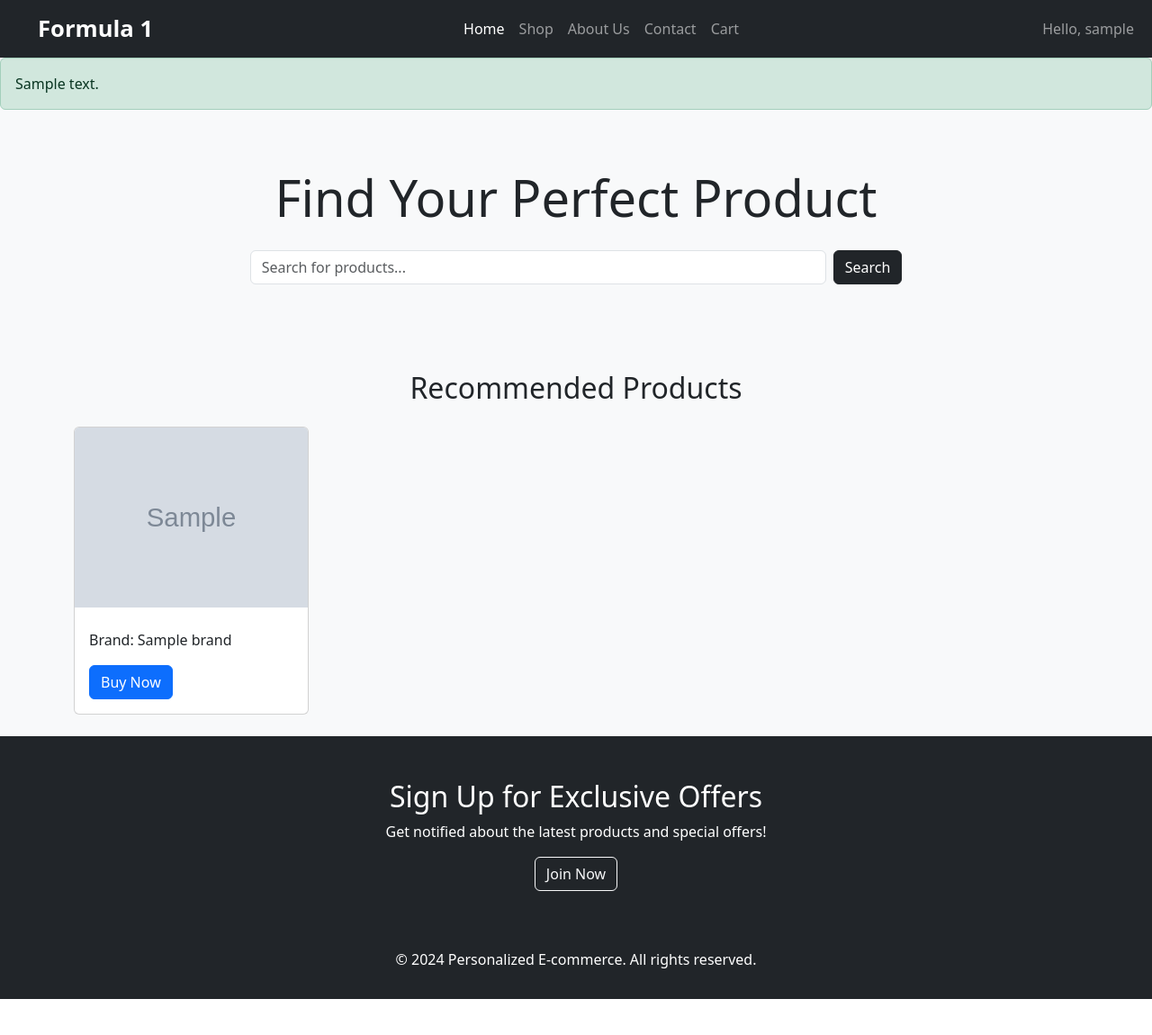
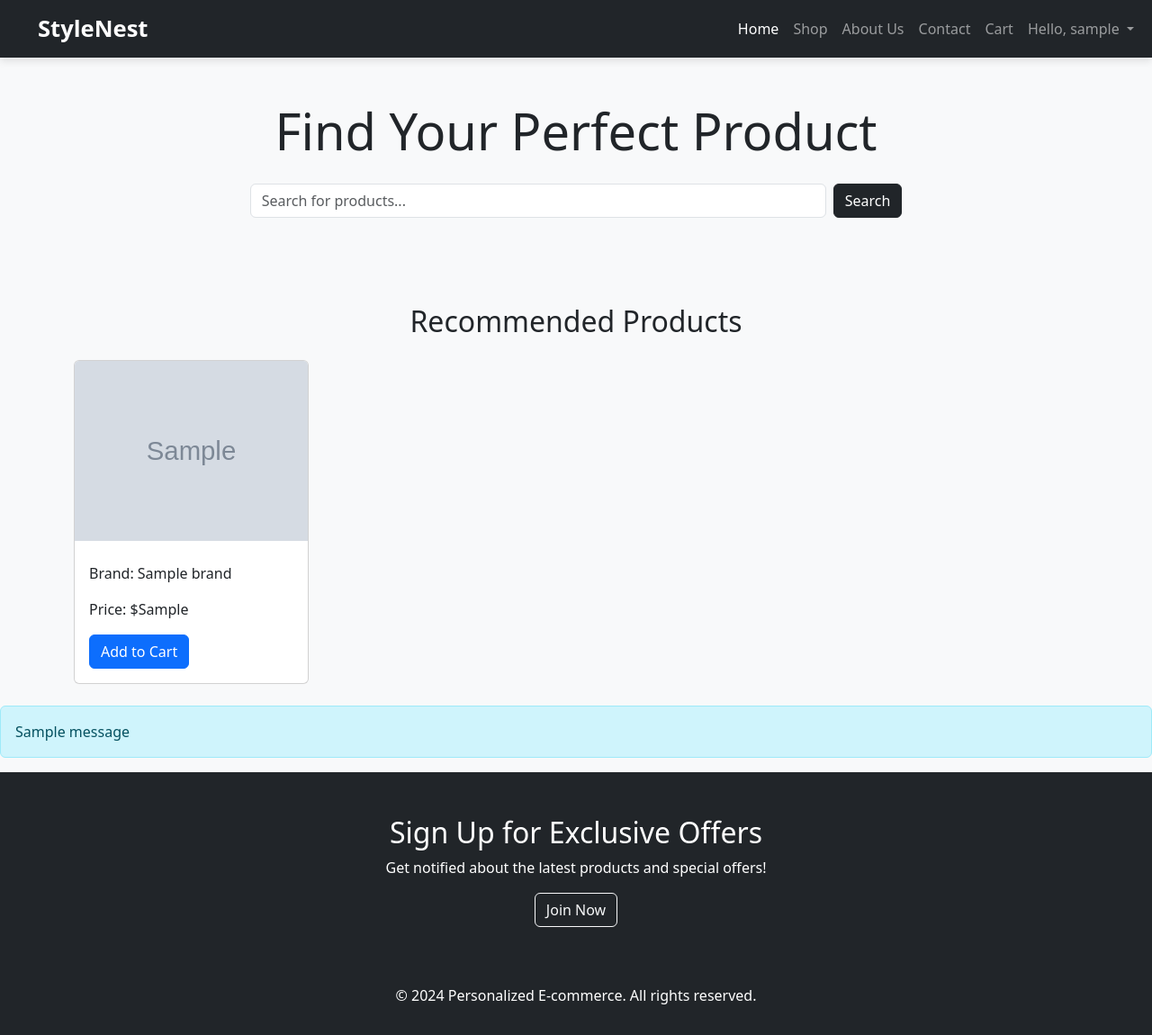
Before and after one commit to dinuravimukthi/Personalized-Recommendation-System-for-E-commerce, a Flask app: template templates/main.html in a window 1280 px wide. Shown: the whole page at 90% size. Before the commit the page ends 1110 px from the top, so only its background shows below. Run offline with Flask 3, Linux system fonts and the light colour scheme; the visitor is signed in with stand-in values (Sample User, id 1); tables that the repository leaves empty hold one stand-in row (values such as "Sample post"); the template is opened without the code that fills it: most values are stand-ins (such as "Sample title", 1, 10 or a date in 2020); grey boxes marked "Sample" are stand-in pictures; one stand-in notice (Sample message) is shown; parts of the project's set-up code (start-up, migrations or seed data) failed here and were passed over.

Commit message:
new changes with login
change login and add cart

```diff
--- a/app.py
+++ b/app.py
@@ -1,4 +1,4 @@
-from flask import Flask, request, render_template, redirect, session, flash, url_for
+from flask import Flask, request, render_template, redirect, session, flash, url_for, jsonify
 import pandas as pd
 import numpy as np
 import random
@@ -28,6 +28,14 @@ class Users(db.Model):
     email = db.Column(db.String(100), nullable=False)
     phone = db.Column(db.String(100), nullable=False)
     password = db.Column(db.String(100), nullable=False)
+
+# Define your model class for the 'users_product_data' table
+class User_product_data(db.Model):
+    id = db.Column(db.Integer, primary_key=True)
+    user_id = db.Column(db.String(100), nullable=False)
+    product_id = db.Column(db.String(100), nullable=False)
+    product_name = db.Column(db.String(255), nullable=False)
+    rating = db.Column(db.String(100), nullable=False)
 
 # Recomennded system function
 def truncate(text, length):
@@ -240,6 +248,10 @@ def specific_item_based_recommendation(product_id, user_data, product_data, n_to
 # Hybrid Recommendation
 def hybrid_recommendations(train_data, target_user_id, item_name, top_n=10):
 
+    # Ensure that target_user_id is being processed as expected
+    if isinstance(target_user_id, str):
+        target_user_id = int(target_user_id)  # Convert to int if necessary
+
     # Getcontent Based recommendations
     content_based_rec = content_based_recommendations(product_data, item_name, top_n)
     # Get Collaborative filtering recommendations
@@ -265,8 +277,10 @@ random_image_urls = [
 #routes
 @app.route("/")
 def index():
+    # Get the prices from the List Price column in train_data for the first 5 trending products
+    prices = train_data['List Price'].head(5).tolist()
+
     random_product_image_urls = [random.choice(random_image_urls) for _ in range(len(trending_products))]
-    price = [40, 50, 60, 70, 100]
 
     # Pass zip function to Jinja2
     return render_template(
@@ -274,7 +288,7 @@ def index():
         trending_products=trending_products.head(5),
         truncate=truncate,
         random_product_image_urls=random_product_image_urls,
-        random_price=[random.choice(price) for _ in range(len(trending_products.head(5)))],
+        random_price=prices,  # Assign prices from train_data
         zip=zip  # Passing zip function
     )
 
@@ -301,7 +315,7 @@ def signup():
         db.session.commit()
 
         random_product_image_urls = [random.choice(random_image_urls) for _ in range(len(trending_products))]
-        price = [40, 50, 60, 70, 100]
+        prices = train_data['List Price'].head(5).tolist()
 
         return render_template(
         'index.html',
@@ -309,36 +323,31 @@ def signup():
         trending_products=trending_products.head(5),
         truncate=truncate,
         random_product_image_urls=random_product_image_urls,
-        random_price=[random.choice(price) for _ in range(len(trending_products.head(5)))],
+        random_price=prices,
         zip=zip # Passing zip function
     )
 
     return render_template('index.html',signup_success="False")
 
 # login model
-@app.route("/login", methods=['POST', 'GET'])
+# Login route
+@app.route("/login", methods=['POST'])
 def login():
-    if request.method == 'POST':
-        # Use get method to avoid KeyError in case of missing fields
-        username = request.form.get('username')
-        password = request.form.get('password')
+    username = request.form.get('username')
+    password = request.form.get('password')
 
-        if not username or not password:
-            flash('Please enter both username and password', 'danger')
-            return redirect(url_for('index'))
+    if not username or not password:
+        return jsonify({'success': False, 'message': 'Please enter both username and password'})
 
-        # Query the database to check if the user exists
-        user = Users.query.filter_by(username=username, password=password).first()
+    # Query the database to check if the user exists
+    user = Users.query.filter_by(username=username, password=password).first()
 
-        if user:
-            session['username'] = user.username
-            session['user_id'] = user.user_id
-            flash('Login successful!', 'success')
-            return redirect(url_for('index'))
-        else:
-            flash('Invalid username or password', 'danger')
-
-    return render_template('index.html')
+    if user:
+        session['username'] = user.username
+        session['user_id'] = user.user_id
+        return jsonify({'success': True, 'message': 'Login successful!'})
+    else:
+        return jsonify({'success': False, 'message': 'No user found, please enter a valid username'})
 
 # logout model
 @app.route('/logout', methods=['POST'])
@@ -348,12 +357,12 @@ def logout():
     flash('You have been logged out successfully.', 'success')
     return redirect(url_for('index'))
 
-target_user_id = 100162
-
+# Recommendations
 @app.route("/recommendations", methods=['POST', 'GET'])
 def recommendations():
     if request.method == 'POST':
         products = request.form.get('products')
+        target_user_id = request.form.get('user_id')
 
         hybrid_rec = hybrid_recommendations(train_data, target_user_id, products)
 
@@ -364,14 +373,13 @@ def recommendations():
         else:
             # Create a list of random image URLs for each recommended product
             random_product_image_urls = [random.choice(random_image_urls) for _ in range(len(hybrid_rec))]
-            price = [40, 50, 60, 70, 100, 122, 106, 50, 30, 50]
+            prices = train_data['List Price'].head(5).tolist()
 
             return render_template('main.html',
                                    hybrid_rec=hybrid_rec,
                                    truncate=truncate,
                                    random_product_image_urls=random_product_image_urls,
-                                   random_price=random.choice(price))
-
+                                   random_price=prices)
 
 # Function to fetch product details
 def fetch_product_by_id(product_id):
@@ -392,23 +400,54 @@ def product_detail(product_id):
                            content_based_recommendations=content_based_rec,
                            item_based_recommendations=specific_item_based_rec)
 
+# add to cart
+@app.route("/add_to_cart", methods=['POST'])
+def add_to_cart():
+    if 'user_id' in session:  # Check if the user is logged in
+        user_id = session['user_id']
+        product_id = request.form['product_id']
+        product_name = request.form['product_name']
+        rating = request.form['rating']
+
+        # Create a new Cart entry
+        cart_item = User_product_data(user_id=user_id, product_id=product_id, product_name=product_name, rating=rating)
+        db.session.add(cart_item)
+        db.session.commit()
+
+        flash('Product added to cart!')
+        return redirect(url_for('main'))
+    else:
+        flash('Please log in to add items to your cart.')
+        return redirect(url_for('login'))
+
+# cart
+@app.route("/cart")
+def cart():
+    if 'user_id' in session:
+        user_id = session['user_id']
+        cart_items = User_product_data.query.filter_by(user_id=user_id).all()
+        return render_template('cart.html', cart_items=cart_items)
+    else:
+        flash('Please log in to view your cart.')
+        return redirect(url_for('login'))
 
 # routes
 @app.route("/home")
 def home():
     random_product_image_urls = [random.choice(random_image_urls) for _ in range(len(trending_products))]
-    price = [40, 50, 60, 70, 100]
+    prices = train_data['List Price'].head(5).tolist()
+
 
     # Pass zip function to Jinja2
     return render_template(
         'index.html',
+        signup_success="True",
         trending_products=trending_products.head(5),
         truncate=truncate,
         random_product_image_urls=random_product_image_urls,
-        random_price=[random.choice(price) for _ in range(len(trending_products.head(5)))],
+        random_price=prices,
         zip=zip  # Passing zip function
     )
 
-
 if __name__=='__main__':
     app.run(debug=True)
--- a/templates/main.html
+++ b/templates/main.html
@@ -14,31 +14,37 @@
     <!-- Navigation Bar -->
     <nav class="navbar navbar-expand-lg navbar-dark bg-dark">
         <div class="container-fluid">
-            <a class="navbar-brand" href="#">Formula 1</a>
+            <a class="navbar-brand" href="#">StyleNest</a>
             <button class="navbar-toggler" type="button" data-bs-toggle="collapse" data-bs-target="#navbarNav"
                 aria-controls="navbarNav" aria-expanded="false" aria-label="Toggle navigation">
                 <span class="navbar-toggler-icon"></span>
             </button>
             <div class="collapse navbar-collapse" id="navbarNav">
                 <ul class="navbar-nav ms-auto">
-                    <li class="nav-item"><a class="nav-link active" href="home">Home</a></li>
+                    <li class="nav-item"><a class="nav-link active" href="{{ url_for('index') }}">Home</a></li>
                     <li class="nav-item"><a class="nav-link" href="#">Shop</a></li>
                     <li class="nav-item"><a class="nav-link" href="#">About Us</a></li>
                     <li class="nav-item"><a class="nav-link" href="#">Contact</a></li>
-                    <li class="nav-item"><a class="nav-link" href="#">Cart</a></li>
+                    <li class="nav-item"><a class="nav-link" href="{{ url_for('cart') }}">Cart</a></li>
+                    <div class="collapse navbar-collapse" id="navbarNav">
+                        <ul class="navbar-nav ms-auto">
+
+                            {% if session.get('username') %}
+                            <div class="dropdown">
+                                <a class="nav-link dropdown-toggle" href="#" id="dropdownMenuButton" role="button"
+                                    data-bs-toggle="dropdown" aria-expanded="false">
+                                    Hello, {{ session['username'] }}
+                                </a>
+                                <ul class="dropdown-menu" aria-labelledby="dropdownMenuButton">
+                                    <li><a class="dropdown-item" href="#"
+                                            onclick="document.getElementById('logout-form').submit();">Sign Out</a></li>
                                 </ul>
                             </div>
-            <div class="collapse navbar-collapse" id="navbarNav"></div>
-            <ul class="navbar-nav ms-auto">
-                {% if session['username'] %}
-                <li class="nav-item">
-                    <a class="nav-link" href="#">Hello, {{ session['username'] }}</a>
-                </li>
                             {% else %}
-                <li class="nav-item">
-                    <a class="nav-link" href="#" data-bs-toggle="modal" data-bs-target="#loginModal">Login</a>
-                </li>
+                            <a class="nav-link" data-bs-toggle="modal" data-bs-target="#loginModal">Login</a>
                             {% endif %}
+                        </ul>
+                    </div>
                 </ul>
             </div>
         </div>
@@ -53,14 +59,19 @@
                     <button type="button" class="btn-close" data-bs-dismiss="modal" aria-label="Close"></button>
                 </div>
                 <div class="modal-body">
-                    <form>
+                    <!-- Error message will be displayed here if login fails -->
+                    <div id="loginError" class="alert alert-danger d-none" role="alert"></div>
+
+                    <form id="loginForm" method="POST">
                         <div class="mb-3">
                             <label for="username" class="form-label">Username</label>
-                            <input type="text" class="form-control" id="username" placeholder="Enter your username">
+                            <input type="text" class="form-control" id="username" name="username"
+                                placeholder="Enter your username" required>
                         </div>
                         <div class="mb-3">
                             <label for="password" class="form-label">Password</label>
-                            <input type="password" class="form-control" id="password" placeholder="Enter your password">
+                            <input type="password" class="form-control" id="password" name="password"
+                                placeholder="Enter your password" required>
                         </div>
                         <button type="submit" class="btn btn-dark w-100">Login</button>
                     </form>
@@ -72,14 +83,6 @@
             </div>
         </div>
     </div>
-
-    <!-- Success Message -->
-    {% if signup_message %}
-    <div class="alert alert-success" role="alert">
-        {{ signup_message }}
-    </div>
-    {% endif %}
-
 
     <!-- Sign Up Modal -->
     <div class="modal fade" id="signupModal" tabindex="-1" aria-labelledby="signupModalLabel" aria-hidden="true">
@@ -123,6 +126,9 @@
         </div>
     </div>
 
+    <!-- Logout Form -->
+    <form id="logout-form" action="/logout" method="POST" style="display: none;"></form>
+
     <!-- Hero Section with Search -->
     <section class="bg-light text-center py-5">
         <h1 class="display-4">Find Your Perfect Product</h1>
@@ -134,59 +140,26 @@
         </form>
     </section>
 
-    <!-- Trending recommendations -->
+    <!-- Recommendations -->
     {% if hybrid_rec is not none and not hybrid_rec.empty %}
     <div class="container mt-5">
         <h2 class="text-center mb-4">Recommended Products</h2>
         <div class="row mt-4">
             {% for index, product in hybrid_rec.iterrows() %}
             <div class="col-lg-3 col-md-4 col-sm-6 mb-4">
-                <div class="none">
-                    {% set product_id = product['Prod Id'] | int %}
-                    <a href="{{ url_for('product_detail', product_id=product_id) }}" class="text-decoration-none">
                 <div class="card">
-                            <img src="{{ random_product_image_urls[index] }}" class="card-img-top" alt="{{ product['Product Name'] }}" style="height: 200px;">
+
+                    <img src="{{ random_product_image_urls[index] }}" class="card-img-top"
+                        alt="{{ product['Product Name'] }}" style="height: 200px;">
                     <div class="card-body">
                         <h5 class="card-title">{{ truncate(product['Product Name'], 12) }}</h5>
                         <p class="card-text">Brand: {{ product['Brand'] }}</p>
-                                <button type="button" class="btn btn-primary" data-toggle="modal" data-target="#productModal{{ index }}">Buy Now</button>
-                            </div>
-                        </div>
-                    </a>
-                </div>
+                        <p class="card-text">Price: ${{ product['List Price'] }}</p>
 
-            </div>
-
-
-            <!-- Modal -->
-            <div class="modal fade" id="productModal{{ index }}" tabindex="-1" role="dialog"
-                aria-labelledby="productModalLabel" aria-hidden="true">
-                <div class="modal-dialog" role="document">
-                    <div class="modal-content">
-                        <div class="modal-header">
-                            <h5 class="modal-title" id="productModalLabel">{{ product['Product Name'] }}</h5>
-                            <button type="button" class="close" data-dismiss="modal" aria-label="Close">
-                                <span aria-hidden="true">&times;</span>
-                            </button>
-                        </div>
-                        <div class="modal-body">
-                            <div class="row">
-                                <div class="col-md-4">
-                                    <img src="{{ random_product_image_urls[index] }}" class="img-fluid"
-                                        alt="{{ product['Product Name'] }}" style="height: 200px;">
-                                </div>
-                                <div class="col-md-8">
-                                    <p><strong>Brand:</strong> {{ product['Brand'] }}</p>
-                                    <p><strong>Review Count:</strong> {{ product['ReviewCount'] }}</p>
-                                    <p><strong>Rating:</strong> {{ product['Rating'] }}</p>
-                                    <p><strong>Price:</strong> {{ random_price }}</p>
-                                </div>
-                            </div>
-                        </div>
-                        <div class="modal-footer">
-                            <button type="button" class="btn btn-secondary" data-dismiss="modal">Close</button>
-                            <button type="button" class="btn btn-primary">Add to Cart</button>
-                        </div>
+                        <button type="button" class="btn btn-primary add-to-cart"
+                            data-product-id="{{ product['Product ID'] }}"
+                            data-product-name="{{ product['Product Name'] }}" data-rating="{{ product['Rating'] }}">Add
+                            to Cart</button>
                     </div>
                 </div>
             </div>
@@ -195,7 +168,13 @@
     </div>
     {% endif %}
 
-
+    {% with messages = get_flashed_messages() %}
+    {% if messages %}
+    <div class="alert alert-info">
+        {{ messages[0] }}
+    </div>
+    {% endif %}
+    {% endwith %}
 
     <!-- Call to Action Section -->
     <section class="bg-dark text-white text-center py-5">
@@ -209,6 +188,37 @@
         <p>&copy; 2024 Personalized E-commerce. All rights reserved.</p>
     </footer>
 
+    <script src="https://code.jquery.com/jquery-3.6.0.min.js"></script>
+    <script>
+        $(document).ready(function () {
+            $('.add-to-cart').click(function () {
+                const productId = $(this).data('product-id');
+                const productName = $(this).data('product-name');
+                const rating = $(this).data('rating');
+
+                $.ajax({
+                    url: '/add_to_cart',
+                    type: 'POST',
+                    data: {
+                        product_id: productId,
+                        product_name: productName,
+                        rating: rating
+                    },
+                    success: function (response) {
+                        if (response.success) {
+                            alert(response.message);
+                        } else {
+                            alert(response.message);
+                        }
+                    },
+                    error: function (xhr, status, error) {
+                        alert('An error occurred: ' + error);
+                    }
+                });
+            });
+        });
+    </script>
+
     <!-- Bootstrap JS -->
     <script src="https://cdn.jsdelivr.net/npm/bootstrap@5.3.0-alpha1/dist/js/bootstrap.bundle.min.js"></script>
 </body>
```
Also changed, not shown: templates/cart.html (added, +117 -0 lines), templates/index.html (+63 -23 lines). Lines whose indentation alone changed are shown as unchanged.
